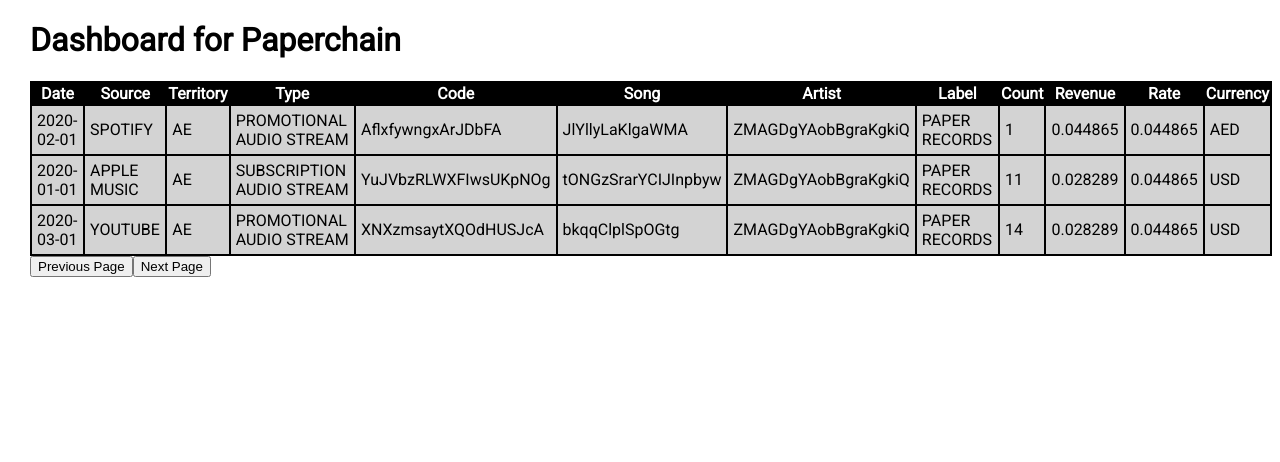
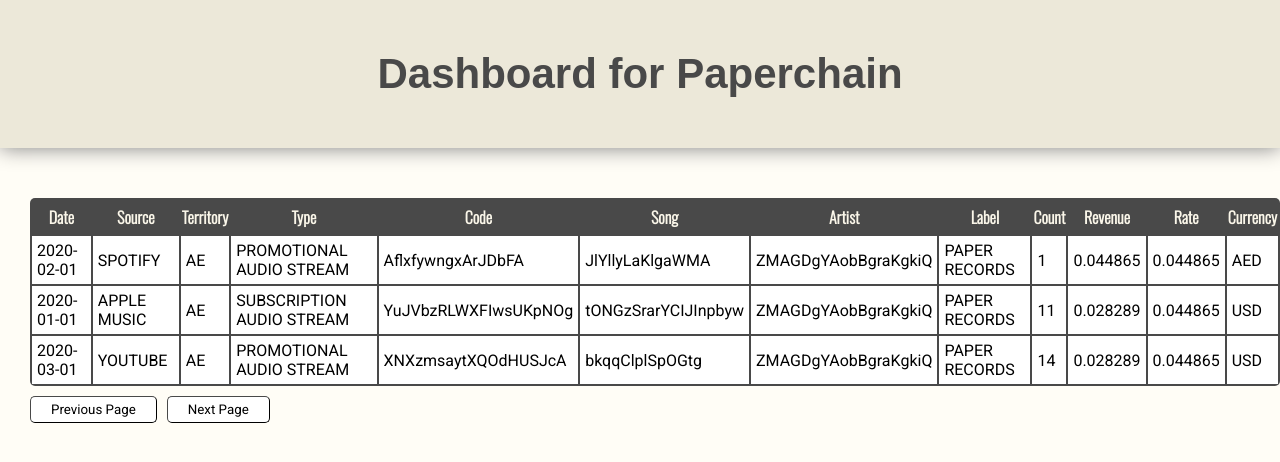
Before and after one commit to Morganhtrotter/Paperchain, a Vue app in the folder dashboard/: page / in a window 1280 px wide. Shown: the top 462 px of the page. Built offline with nearby package versions, Linux system fonts and the light colour scheme.

Commit message:
more style changes

```diff
--- a/dashboard/public/index.css
+++ b/dashboard/public/index.css
@@ -1,19 +1,69 @@
+:root {
+	--text: #faf6e9;
+	--primary: #ece8d9;
+	--secondary: #fffdf6;
+	--tertiary: black;
+	--quarternary: #494949;
+}
+
 td {
-	background-color: #d3d3d3;
+	background-color: white;
 	padding: 5px;
 }
 
 th {
-	background-color: black;
-	color: white;
+	background-color: var(--quarternary);
+	color: var(--text);
 	cursor: pointer;
+	padding-top: 5px;
+	padding-bottom: 5px;
+	font-family: 'Oswald', sans-serif;
 }
 
 table {
-	background-color: black;
+	margin-left: 30px;
+	background-color: var(--quarternary);
+	border-radius: 5px;
 }
 
 body {
+	margin: 0px;
+	font-family: 'Roboto', sans-serif;
+	background-color: var(--secondary);
+}
+
+button {
+	margin-top: 10px;
+	margin-right: 10px;
+	padding: 5px;
+	padding-left: 20px;
+	padding-right: 20px;
+	font-family: 'Roboto', sans-serif;
+	background-color: white;
+	color: black;
+	border-color: var(--quarternary);
+	cursor: pointer;
+	border-radius: 5px;
+	border-width: 1px;
+}
+
+#prev {
 	margin-left: 30px;
-	font-family: 'Roboto', sans-serif;
 }
+
+button:hover {
+	background-color: var(--quarternary);
+	color: var(--text);
+}
+
+h1 {
+	background-color: var(--primary);
+	margin-top: 0px;
+	text-align: center;
+	padding: 50px;
+	box-shadow: 0px 0px 20px gray;
+	margin-bottom: 50px;
+	font-family: 'Shippori', sans-serif;
+	font-size: 42px;
+	color: var(--quarternary);
+}
--- a/dashboard/public/index.html
+++ b/dashboard/public/index.html
@@ -6,7 +6,7 @@
     <meta name="viewport" content="width=device-width,initial-scale=1.0">
     <link rel="icon" href="<%= BASE_URL %>favicon.ico">
     <link rel="stylesheet" href="index.css" />
-    <link href="https://fonts.googleapis.com/css2?family=Roboto&display=swap" rel="stylesheet">
+    <link href="https://fonts.googleapis.com/css2?family=Oswald:wght@300&family=Roboto&family=Shippori+Mincho&display=swap" rel="stylesheet">
     <title><%= htmlWebpackPlugin.options.title %></title>
   </head>
   <body>
--- a/dashboard/src/App.vue
+++ b/dashboard/src/App.vue
@@ -31,12 +31,4 @@ export default {
 </script>
 
 <style>
-#app {
-  font-family: Avenir, Helvetica, Arial, sans-serif;
-  -webkit-font-smoothing: antialiased;
-  -moz-osx-font-smoothing: grayscale;
-  text-align: center;
-  color: #2c3e50;
-  margin-top: 60px;
-}
 </style>
--- a/dashboard/src/components/Table.vue
+++ b/dashboard/src/components/Table.vue
@@ -34,7 +34,7 @@
           </tr>
         </tbody>
       </table>
-      <button v-on:click="prevPage()">Previous Page</button>
+      <button id="prev" v-on:click="prevPage()">Previous Page</button>
       <button v-on:click="nextPage()">Next Page</button>
   </section>
 </template>
```
